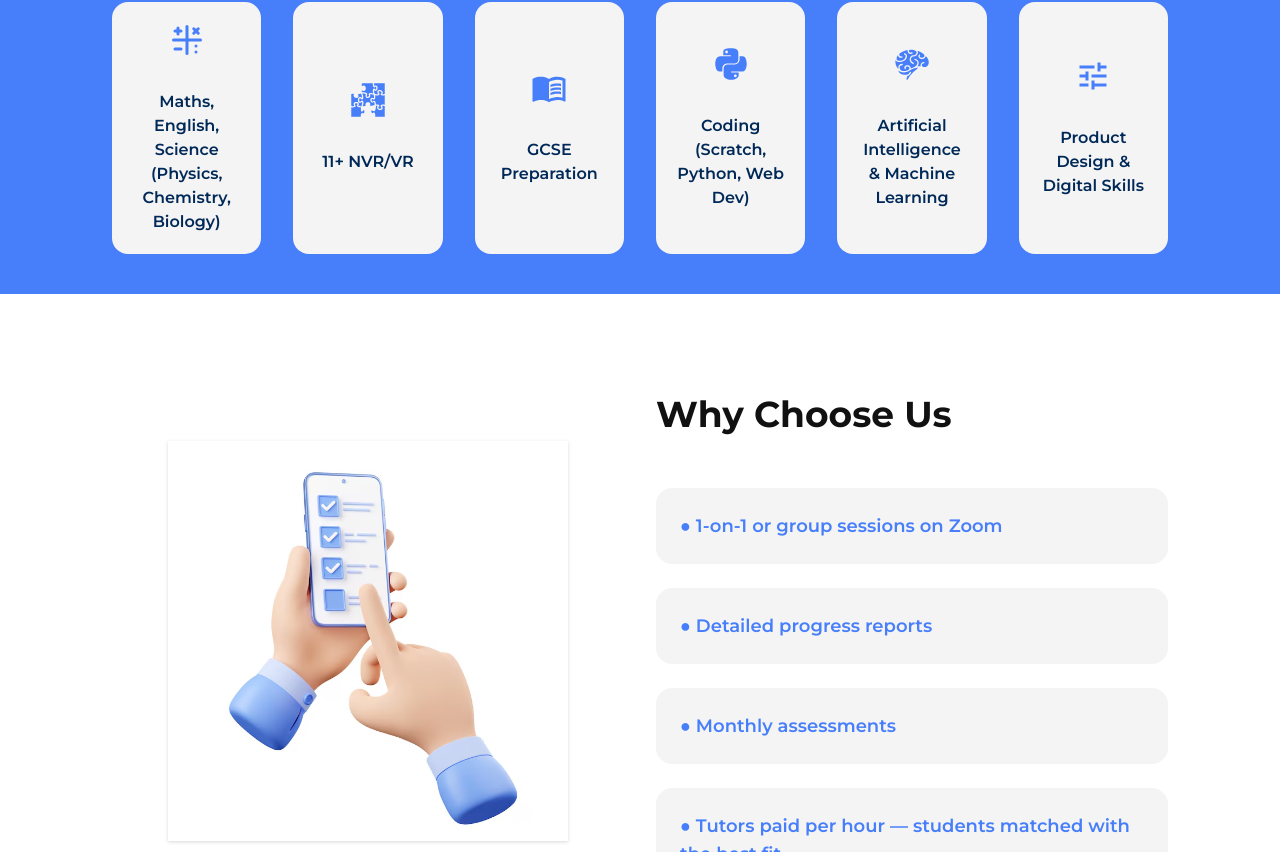
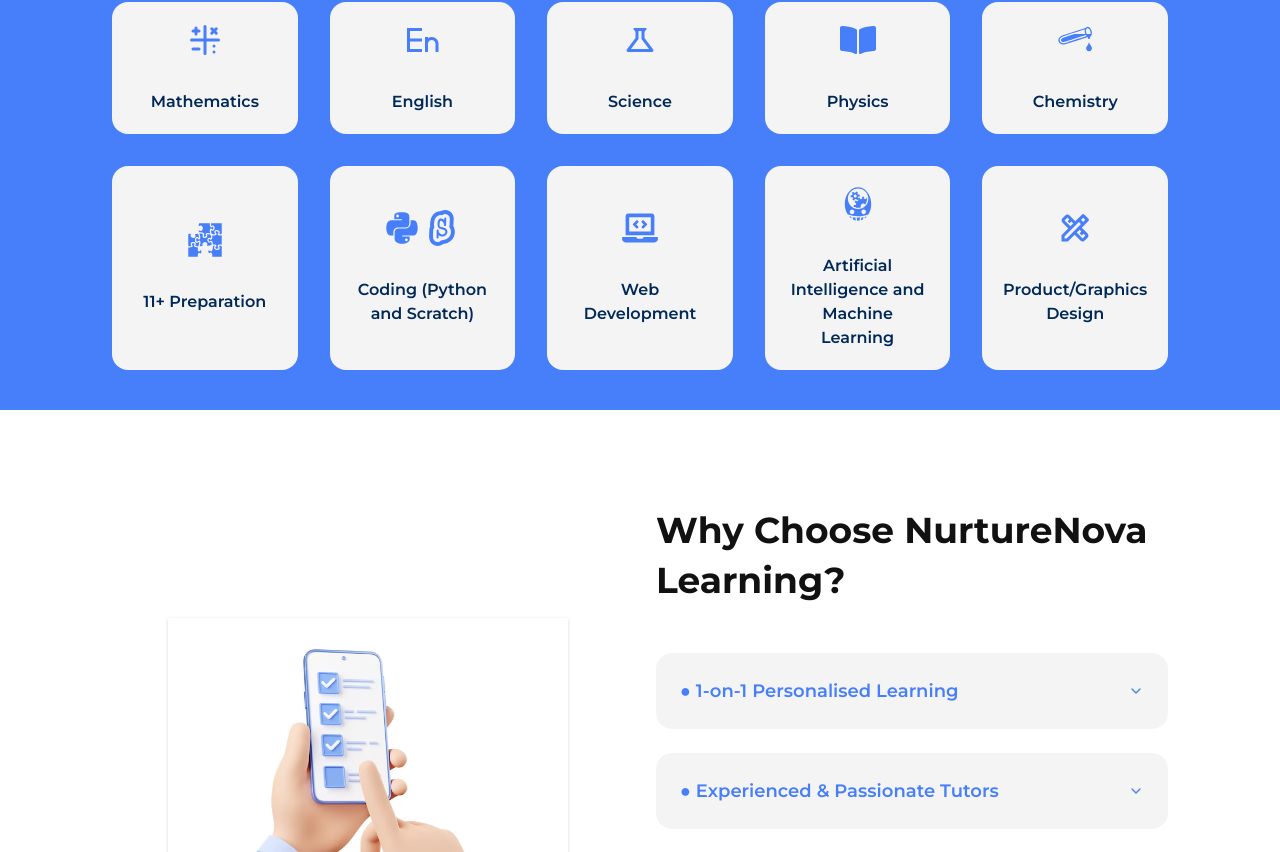
Before and after one commit to Yusasive/nurture-nova-learning, a Next.js app: page / in a window 1280 px wide. Shown: the part 1548-2400 px from the top of the page. Built offline with nearby package versions, Linux system fonts and the light colour scheme.

Commit message:
updated version

```diff
--- a/app/contact/page.tsx
+++ b/app/contact/page.tsx
@@ -59,7 +59,7 @@
             <input
               type="email"
               id="email"
-              className="shadow-sm bg-gray-50 border border-gray-300 text-[#111111] text-base rounded-lg focus:ring-primary-500 focus:border-primary-500 block w-full p-2.5 dark:bg-[#477EFA] dark:border-[#477EFA] dark:placeholder-gray-400 dark:text-white"
+              className="shadow-sm bg-gray-50 border border-gray-300 text-[#111111] text-base rounded-lg focus:ring-primary-500 focus:border-primary-500 block w-full p-2.5 dark:bg-gray-50 dark:border-[#477EFA] dark:placeholder-gray-400 dark:text-white"
               placeholder="nurturenovalearning@gmail.com"
               required
             />
@@ -80,7 +80,7 @@
             <input
               type="text"
               id="subject"
-              className="block p-3 w-full text-base text-[#111111] bg-gray-50 rounded-lg border border-gray-300 shadow-sm focus:ring-primary-500 focus:border-primary-500 dark:bg-[#477EFA] dark:border-[#477EFA] dark:placeholder-gray-400 dark:text-white"
+              className="block p-3 w-full text-base text-[#111111] bg-gray-50 rounded-lg border border-gray-300 shadow-sm focus:ring-primary-500 focus:border-primary-500 dark:bg-gray-50 dark:border-[#477EFA] dark:placeholder-gray-400 dark:text-white"
               placeholder="Let us know how we can help you"
               required
             />
@@ -102,7 +102,7 @@
             <textarea
               id="message"
               rows={6}
-              className="block p-2.5 w-full text-base text-gray-900 bg-gray-50 rounded-lg shadow-sm border border-gray-300 focus:ring-primary-500 focus:border-primary-500 dark:bg-[#477EFA] dark:border-[#477EFA] dark:placeholder-gray-400 dark:text-white"
+              className="block p-2.5 w-full text-base text-gray-900 bg-gray-50 rounded-lg shadow-sm border border-gray-300 focus:ring-primary-500 focus:border-primary-500 dark:bg-gray-50 dark:border-[#477EFA] dark:placeholder-gray-400 dark:text-white"
               placeholder="Leave a comment..."
             ></textarea>
           </motion.div>
--- a/app/globals.css
+++ b/app/globals.css
@@ -27,7 +27,7 @@
 
 .bg-container {
   position: relative;
-  background-image: url("https://img.freepik.com/free-psd/3d-rendering-student-character_23-2151691047.jpg?semt=ais_hybrid&w=740");
+  background-image: url("https://img.freepik.com/free-psd/3d-female-character-working-desk-with-laptop_23-2148938896.jpg?t=st=1745702479~exp=1745706079~hmac=fec789e0fb8c7332bbc649b206b936d576b3b2611773297b6549d812d41261af&w=1060");
   background-size: cover;
   background-position: center;
   background-repeat: no-repeat;
--- a/components/CoursesSection.tsx
+++ b/components/CoursesSection.tsx
@@ -1,12 +1,19 @@
 "use client";
 
 import { motion } from "framer-motion";
-import { MdMenuBook } from "react-icons/md";
 import { TbMathSymbols } from "react-icons/tb";
-import { GiPuzzle } from "react-icons/gi";
-import { FaPython } from "react-icons/fa";
-import { GiBrain } from "react-icons/gi";
-import { MdOutlineTune } from "react-icons/md";
+import {
+  GiPuzzle,
+  GiChemicalDrop,
+  GiArtificialIntelligence,
+} from "react-icons/gi";
+import {
+  MdOutlineScience,
+  MdOutlineDesignServices,
+} from "react-icons/md";
+import { FaPython, FaBookOpen, FaLaptopCode } from "react-icons/fa";
+import { RiEnglishInput } from "react-icons/ri";
+import { SiScratch } from "react-icons/si";
 import React from "react";
 
 interface ServiceItem {
@@ -20,45 +27,77 @@
 const ServicesData: ServiceItem[] = [
   {
     id: 1,
-    title: "Maths, English, Science (Physics, Chemistry, Biology)",
+    title: "Mathematics",
     link: "#",
     icon: <TbMathSymbols />,
     delay: 0.2,
   },
   {
     id: 2,
-    title: "11+ NVR/VR",
+    title: "English",
     link: "#",
-    icon: <GiPuzzle />,
+    icon: <RiEnglishInput />,
     delay: 0.3,
   },
   {
     id: 3,
-    title: "GCSE Preparation",
+    title: "Science",
     link: "#",
-    icon: <MdMenuBook />,
+    icon: <MdOutlineScience />,
     delay: 0.4,
   },
   {
     id: 4,
-    title: "Coding (Scratch, Python, Web Dev)",
+    title: "Physics",
     link: "#",
-    icon: <FaPython />,
+    icon: <FaBookOpen />,
     delay: 0.5,
   },
   {
     id: 5,
-    title: "Artificial Intelligence & Machine Learning",
+    title: "Chemistry",
     link: "#",
-    icon: <GiBrain />,
+    icon: <GiChemicalDrop />,
     delay: 0.6,
   },
   {
     id: 6,
-    title: "Product Design & Digital Skills",
+    title: "11+ Preparation",
     link: "#",
-    icon: <MdOutlineTune />,
+    icon: <GiPuzzle />,
     delay: 0.7,
+  },
+  {
+    id: 7,
+    title: "Coding (Python and Scratch)",
+    link: "#",
+    icon: (
+      <div className="flex items-center gap-1">
+        <FaPython /> <SiScratch />
+      </div>
+    ),
+    delay: 0.8,
+  },
+  {
+    id: 8,
+    title: "Web Development",
+    link: "#",
+    icon: <FaLaptopCode />,
+    delay: 0.9,
+  },
+  {
+    id: 9,
+    title: "Artificial Intelligence and Machine Learning",
+    link: "#",
+    icon: <GiArtificialIntelligence />,
+    delay: 1.0,
+  },
+  {
+    id: 10,
+    title: "Product/Graphics Design",
+    link: "#",
+    icon: <MdOutlineDesignServices />,
+    delay: 1.1,
   },
 ];
 
@@ -93,7 +132,7 @@
       </div>
 
       <motion.div
-        className="grid grid-cols-2 sm:grid-cols-3 md:grid-cols-6 gap-8"
+        className="grid grid-cols-2 sm:grid-cols-3 md:grid-cols-5 gap-8"
         variants={containerVariants}
         initial="hidden"
         whileInView="show"
--- a/components/Navbar.tsx
+++ b/components/Navbar.tsx
@@ -55,7 +55,7 @@
               animate={{ y: 0, opacity: 1 }}
               exit={{ y: -20, opacity: 0 }}
               transition={{ duration: 0.3 }}
-              className="absolute top-full min-w-5/6 rounded-lg bg-black/20 bg-opacity-80 py-6 flex flex-col items-center space-y-4 text-[#111111] text-xl font-montserrat font-semibold"
+              className="absolute top-full min-w-5/6 rounded-lg bg-black/20 bg-opacity-80 py-6 flex flex-col items-center space-y-4 text-[#111111] text-xl font-montserrat font-bold"
             >
               {["About", "FAQs", "Contact"].map((item) => (
                 <Link
--- a/components/ValuesVisionMission.tsxValuesVisionMission.tsx
+++ b/components/ValuesVisionMission.tsxValuesVisionMission.tsx
@@ -1,6 +1,6 @@
 export default function ValuesVisionMission() {
   return (
-    <section className="bg-[#477EFA] pt-40 text-white px-4 py-16 md:px-12">
+    <section className="bg-[#477EFA] pt-32 text-white px-4 py-16 md:px-12">
       <div className="max-w-7xl mx-auto grid md:grid-cols-2 gap-10 items-start">
         <div>
           <h2 className="text-3xl md:text-4xl font-bold font-montserrat text-[#FE2296] mb-4">
--- a/components/WhyChooseUs.tsx
+++ b/components/WhyChooseUs.tsx
@@ -1,19 +1,45 @@
-import React from "react";
+"use client";
+import React, { useState } from "react";
 import Image from "next/image";
 import BannerPng from "@/public/images/choose.png";
+import { motion } from "framer-motion";
+import { FiChevronDown, FiChevronUp } from "react-icons/fi";
 
-import { motion } from "framer-motion";
+const reasons = [
+  {
+    title: "1-on-1 Personalised Learning",
+    description:
+      "Every student is unique. Thats why our sessions are fully personalised one tutor, one student — tailored to your childs pace, strengths, and goals",
+    delay: 0.2,
+  },
+  {
+    title: "Experienced & Passionate Tutors",
+    description:
+      "Our tutors are not only experts in their fields but also committed educators who genuinely care about student growth and confidence.",
+    delay: 0.3,
+  },
+  {
+    title: "Academic & Tech Excellence",
+    description:
+      "From core subjects like Maths, English, and Science to in-demand tech skills like Coding, Web Development, and AI we help your child thrive in both academics and innovation.",
+    delay: 0.4,
+  },
+  {
+    title: "Progress Tracking & Feedback",
+    description:
+      "Parents receive regular updates, monthly assessments, and detailed class reports — so you always know how your child is progressing.",
+    delay: 0.5,
+  },
+  {
+    title: "Learn from Anywhere",
+    description:
+      "All our classes are conducted online via Zoom and supported by tools like Google Classroom. Your child can learn comfortably and safely from home.",
+    delay: 0.6,
+  },
+];
 
-interface FadeUpProps {
-  delay: number;
-}
-
-const FadeUp = ({ delay }: FadeUpProps) => {
-  return {
-    initial: {
-      opacity: 0,
-      y: 50,
-    },
+const FadeUp = (delay: number) => ({
+  initial: { opacity: 0, y: 50 },
   animate: {
     opacity: 1,
     y: 0,
@@ -25,14 +51,19 @@
       ease: "easeInOut",
     },
   },
-  };
+});
+
+const WhyChooseUs: React.FC = () => {
+  const [activeIndex, setActiveIndex] = useState<number | null>(null);
+
+  const toggleAccordion = (index: number) => {
+    setActiveIndex(index === activeIndex ? null : index);
   };
 
-const WhyChooseUs: React.FC = () => {
   return (
     <section>
       <div className="mx-6 lg:mx-28 py-14 md:py-24 grid grid-cols-1 md:grid-cols-2 gap-8 space-y-6 md:space-y-0">
-        {/* Banner Image */}
+        {/* Image Section */}
         <div className="flex justify-center items-center">
           <motion.div
             initial={{ opacity: 0, x: -50 }}
@@ -45,12 +76,12 @@
               alt="Learning Platform"
               className="w-[400px] md:max-w-[450px] object-cover drop-shadow"
               width={400}
-              height={500}
+              height={550}
             />
           </motion.div>
         </div>
 
-        {/* Banner Text */}
+        {/* Text & Accordion Section */}
         <div className="flex flex-col justify-center">
           <div className="text-center md:text-left space-y-12">
             <motion.h1
@@ -60,54 +91,44 @@
               transition={{ duration: 0.5 }}
               className="text-3xl text-[#111111] md:text-4xl font-montserrat font-bold !leading-snug"
             >
-              Why Choose Us
+              Why Choose NurtureNova Learning?
             </motion.h1>
 
             <div className="flex flex-col gap-6">
+              {reasons.map((item, index) => (
                 <motion.div
-                variants={FadeUp({ delay: 0.2 })}
+                  key={index}
+                  variants={FadeUp(item.delay)}
                   initial="initial"
                   whileInView="animate"
                   viewport={{ once: true }}
-                className="flex items-center gap-4 p-6 bg-[#f4f4f4] rounded-2xl hover:bg-white duration-300 hover:shadow-2xl"
+                  className="bg-[#f4f4f4] hover:bg-white duration-300 hover:shadow-2xl rounded-2xl p-6"
+                >
+                  <button
+                    onClick={() => toggleAccordion(index)}
+                    className="w-full flex justify-between items-center text-left"
                   >
                     <p className="text-lg font-semibold text-[#477EFA] font-montserrat">
-                  ● 1-on-1 or group sessions on Zoom
+                      ● {item.title}
                     </p>
+                    {activeIndex === index ? (
+                      <FiChevronUp className="text-[#477EFA]" />
+                    ) : (
+                      <FiChevronDown className="text-[#477EFA]" />
+                    )}
+                  </button>
+                  {activeIndex === index && (
+                    <motion.p
+                      initial={{ opacity: 0, height: 0 }}
+                      animate={{ opacity: 1, height: "auto" }}
+                      transition={{ duration: 0.3 }}
+                      className="text-sm text-[#111111] font-urbanist font-medium mt-4"
+                    >
+                      {item.description}
+                    </motion.p>
+                  )}
                 </motion.div>
-              <motion.div
-                variants={FadeUp({ delay: 0.4 })}
-                initial="initial"
-                whileInView="animate"
-                viewport={{ once: true }}
-                className="flex items-center gap-4 p-6 bg-[#f4f4f4] rounded-2xl hover:bg-white duration-300 hover:shadow-2xl"
-              >
-                <p className="text-lg font-semibold text-[#477EFA] font-montserrat">
-                  ● Detailed progress reports
-                </p>
-              </motion.div>
-              <motion.div
-                variants={FadeUp({ delay: 0.6 })}
-                initial="initial"
-                whileInView="animate"
-                viewport={{ once: true }}
-                className="flex items-center gap-4 p-6 bg-[#f4f4f4] rounded-2xl hover:bg-white duration-300 hover:shadow-2xl"
-              >
-                <p className="text-lg font-semibold text-[#477EFA] font-montserrat">
-                  ● Monthly assessments
-                </p>
-              </motion.div>
-              <motion.div
-                variants={FadeUp({ delay: 0.6 })}
-                initial="initial"
-                whileInView="animate"
-                viewport={{ once: true }}
-                className="flex items-center gap-4 p-6 bg-[#f4f4f4] rounded-2xl hover:bg-white duration-300 hover:shadow-2xl"
-              >
-                <p className="text-lg font-semibold text-[#477EFA] font-montserrat">
-                  ● Tutors paid per hour — students matched with the best fit
-                </p>
-              </motion.div>
+              ))}
             </div>
           </div>
         </div>
```
Also changed, not shown: components/HeroSection.tsx (line endings or trailing spaces), public/images/student-online.avif (added). Lines whose indentation alone changed are shown as unchanged.
